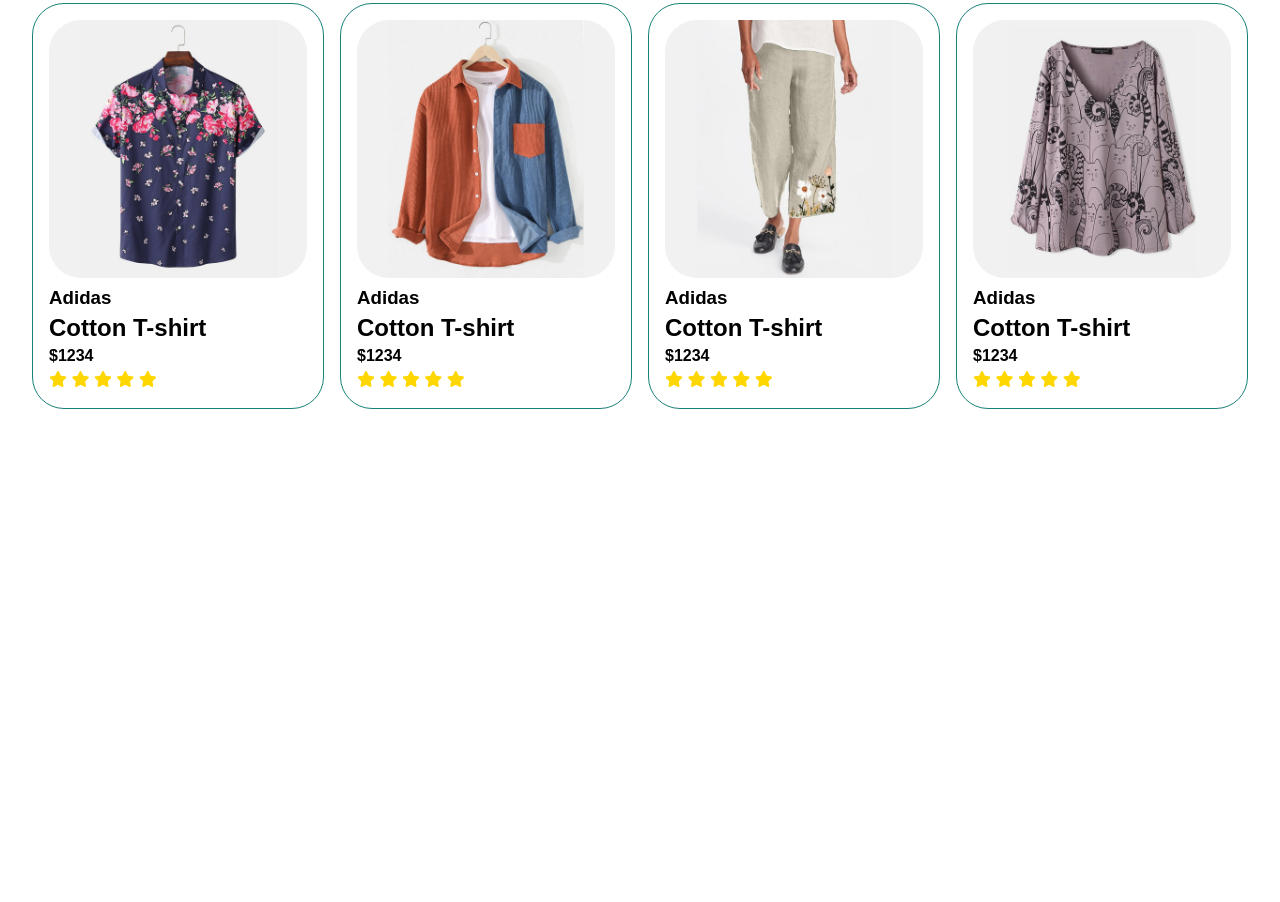
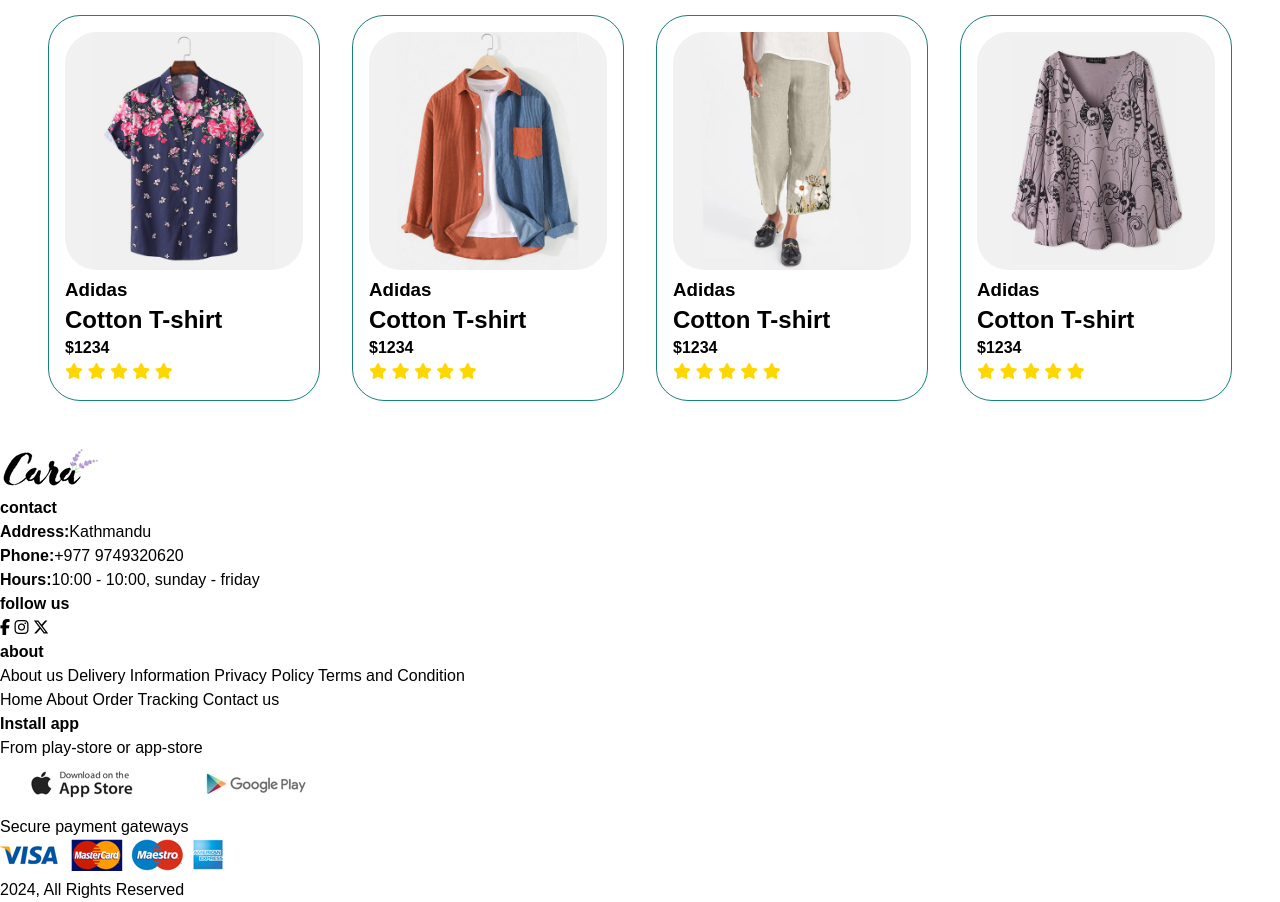
Before and after one commit to rknexus/e-commerce-class, a website built with Vite: page index.html in a window 1280 px wide. Shown: the part 1588-2490 px from the top of the page. Before the commit the page ends 2029 px from the top, so only its background shows below. Built offline with nearby package versions, Linux system fonts and the light colour scheme.

Commit message:
third commit

```diff
--- a/index.html
+++ b/index.html
@@ -219,6 +219,61 @@
 
      </section>
 
+     <!-- NEWS-LETTER SECTION -->
+      <div class="section5">
+
+      </div>
+
+      <!-- FOOTER SECTION -->
+       <div id="section6">
+        <div id="coll">
+          <img src="./images/logo.png" alt="">
+          <h4>contact</h4>
+          <p><strong>Address:</strong>Kathmandu</p>
+          <p><strong>Phone:</strong>+977 9749320620</p>
+          <p><strong>Hours:</strong>10:00 - 10:00, sunday - friday</p>
+
+
+          <div id="follow">
+            <h4>follow us</h4>
+            <div id="icon">
+              <i class="fa-brands fa-facebook-f"></i>
+              <i class="fa-brands fa-instagram"></i>
+              <i class="fa-brands fa-x-twitter"></i>
+            </div>
+          </div>
+        </div>
+
+        <div id="about">
+          <h4>about</h4>
+          <a href="">About us</a>
+          <a href="">Delivery Information</a>
+          <a href="">Privacy Policy</a>
+          <a href="">Terms and Condition</a>
+        </div>
+
+        <div id="pages">
+          <a href="">Home</a>
+          <a href="">About</a>
+          <a href="">Order Tracking</a>
+          <a href="">Contact us</a>
+        </div>
+
+        <div id="install">
+          <h4>Install app</h4>
+          <p>From play-store or app-store</p>
+          <div id="row">
+            <img src="./images/pay/app.jpg" alt="">
+            <img src="./images/pay/play.jpg" alt="">
+          </div>
+          <p>Secure payment gateways</p>
+          <img src="./images/pay/pay.png" alt="">
+          <div id="copyright">
+            <p>2024, All Rights Reserved</p>
+          </div>
+        </div>
+       </div>
+
 
 
     <script type="module" src="/main.js"></script>
--- a/style.css
+++ b/style.css
@@ -144,8 +144,8 @@
 .section4-product_container{
     display: flex;
     justify-content: space-around;
-    gap: 1em;
-    margin: 1em;
+    gap: 2em;
+    margin: 2em;
     padding: 1em;
 }
 .section4-product_container_mt{
```
